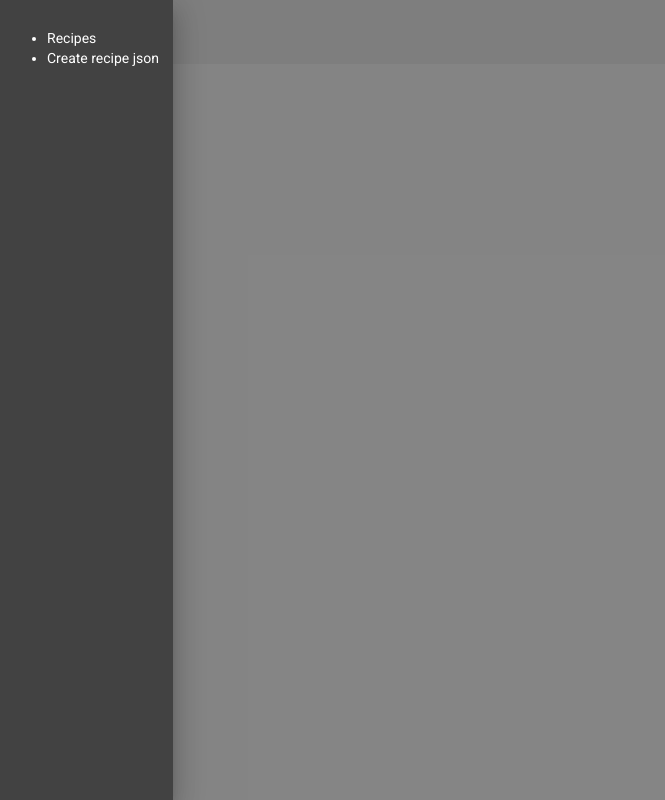
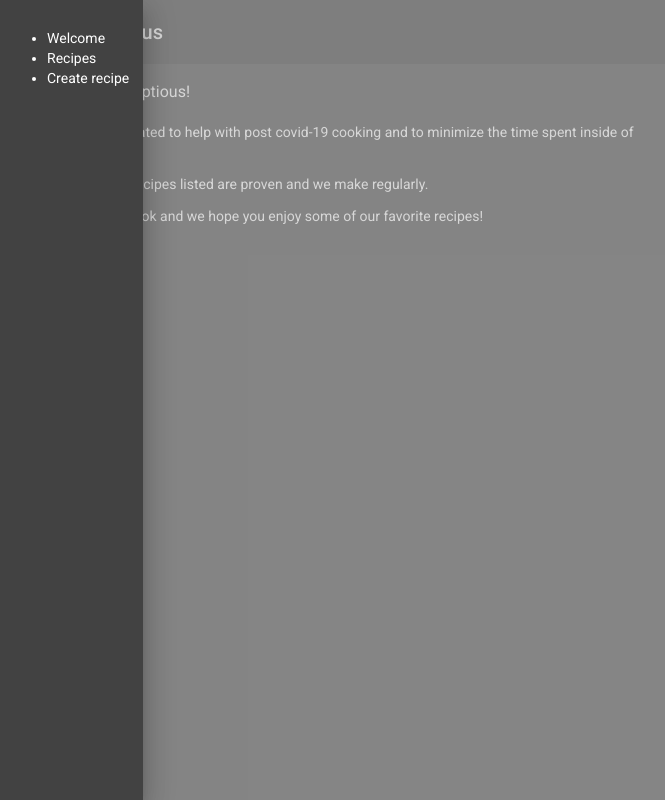
Before and after one commit to bsheps/scrumptious, an Angular app: page / in a window 1280 px wide. Both pictures are taken after a click on the button "menu". Shown: the whole page, without its empty margins (7-672 px from the left). Built offline with nearby package versions, Linux system fonts and the light colour scheme.

Commit message:
added welcome page

```diff
--- a/src/app/app.module.ts
+++ b/src/app/app.module.ts
@@ -22,6 +22,7 @@ import {ClipboardModule} from '@angular/cdk/clipboard';
 import {MatChipsModule} from '@angular/material/chips';
 import {MatDialogModule} from '@angular/material/dialog';
 import { GroceryListDialog } from './grocerylistdialog/grocerylistdialog.component';
+import { WelcomeComponent } from './welcome-component/welcome-component.component';
 
 @NgModule({
   declarations: [
@@ -31,6 +32,7 @@ import { GroceryListDialog } from './grocerylistdialog/grocerylistdialog.compone
     RecipeListComponent,
     RecipeCreatorComponent,
     GroceryListDialog,
+    WelcomeComponent,
   ],
   imports: [
     BrowserModule,
--- a/src/app/navigation-component/navigation-component.component.html
+++ b/src/app/navigation-component/navigation-component.component.html
@@ -1,8 +1,9 @@
 <mat-drawer-container class="example-container">
     <mat-drawer class="drawer" mode="over" #drawer>
         <ul>
+            <li style="cursor: pointer;" (click)="openWelcome();drawer.toggle()">Welcome</li>
             <li style="cursor: pointer;" (click)="openRecipeList();drawer.toggle()">Recipes</li>
-            <li style="cursor: pointer;" (click)="openRecipeCreator();drawer.toggle()">Create recipe json</li>
+            <li style="cursor: pointer;" (click)="openRecipeCreator();drawer.toggle()">Create recipe</li>
         </ul>
     </mat-drawer>
     <mat-drawer-content>
--- a/src/app/navigation-component/navigation-component.component.ts
+++ b/src/app/navigation-component/navigation-component.component.ts
@@ -3,6 +3,7 @@ import { MainContentDirective } from '../anchor-directives/main-content.directiv
 import { RecipeListComponent } from '../recipe-list/recipe-list.component';
 import { RecipeCreatorComponent } from '../recipe-creator/recipe-creator.component';
 import { RecipeI } from 'src/interfaces/recipe-interface';
+import { WelcomeComponent } from '../welcome-component/welcome-component.component';
 
 @Component({
   selector: 'app-navigation-component',
@@ -15,6 +16,7 @@ export class NavigationComponentComponent implements OnInit {
   constructor(private componentFactoryResolver: ComponentFactoryResolver) { }
 
   ngOnInit(): void {
+    this.openWelcome();
   }
 
   openRecipeList(): void {
@@ -37,5 +39,11 @@ export class NavigationComponentComponent implements OnInit {
     const componentRef = viewContainerRef.createComponent(componentFactory);
     componentRef.instance.recipe = recipe ? recipe : undefined;
   }
+  openWelcome(){
+    const componentFactory = this.componentFactoryResolver.resolveComponentFactory(WelcomeComponent);
 
+    const viewContainerRef = this.appMainContent.viewContainerRef;
+    viewContainerRef.clear();
+
+    const componentRef = viewContainerRef.createComponent(componentFactory);  }
 }
--- /dev/null
+++ b/src/app/welcome-component/welcome-component.component.html
@@ -0,0 +1,11 @@
+<div class="welcome-container">
+  <h3>Welcome to Scrumptious!</h3>
+  <p>
+    Scrumptious was created to help with post covid-19 cooking and to minimize
+    the time spent inside of a grocery store.
+  </p>
+  <p>All the scrumptious recipes listed are proven and we make regularly.</p>
+  <p>
+    Thanks for taking a look and we hope you enjoy some of our favorite recipes!
+  </p>
+</div>
--- /dev/null
+++ b/src/app/welcome-component/welcome-component.component.scss
@@ -0,0 +1,6 @@
+.welcome-container{
+    padding: 14px;
+}
+p{
+    max-width: 80ch;
+}
--- /dev/null
+++ b/src/app/welcome-component/welcome-component.component.ts
@@ -0,0 +1,15 @@
+import { Component, OnInit } from '@angular/core';
+
+@Component({
+  selector: 'app-welcome-component',
+  templateUrl: './welcome-component.component.html',
+  styleUrls: ['./welcome-component.component.scss']
+})
+export class WelcomeComponent implements OnInit {
+
+  constructor() { }
+
+  ngOnInit(): void {
+  }
+
+}
```
Also changed, not shown: 7 other files (tests, documents, lock files or other folders).
